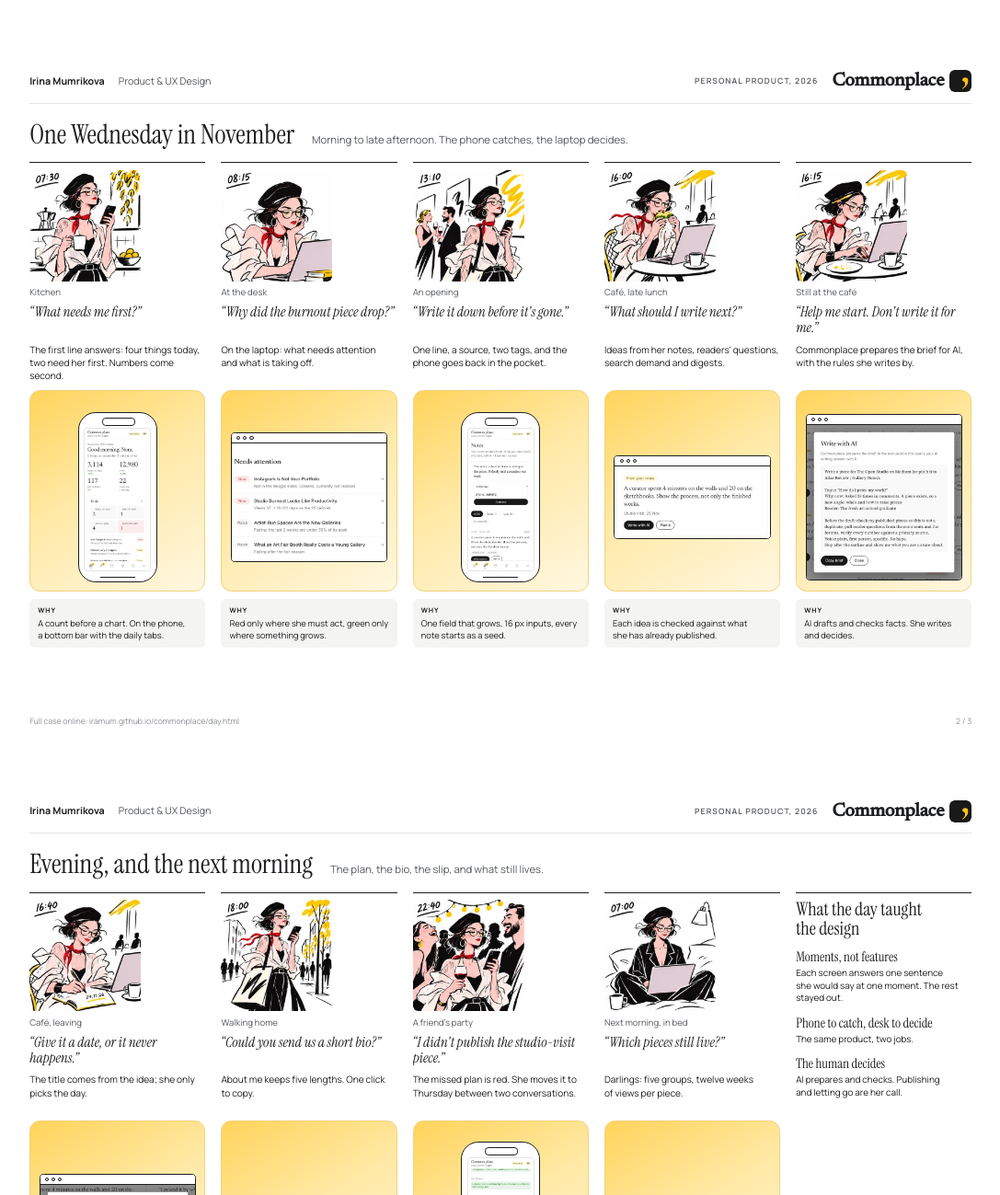
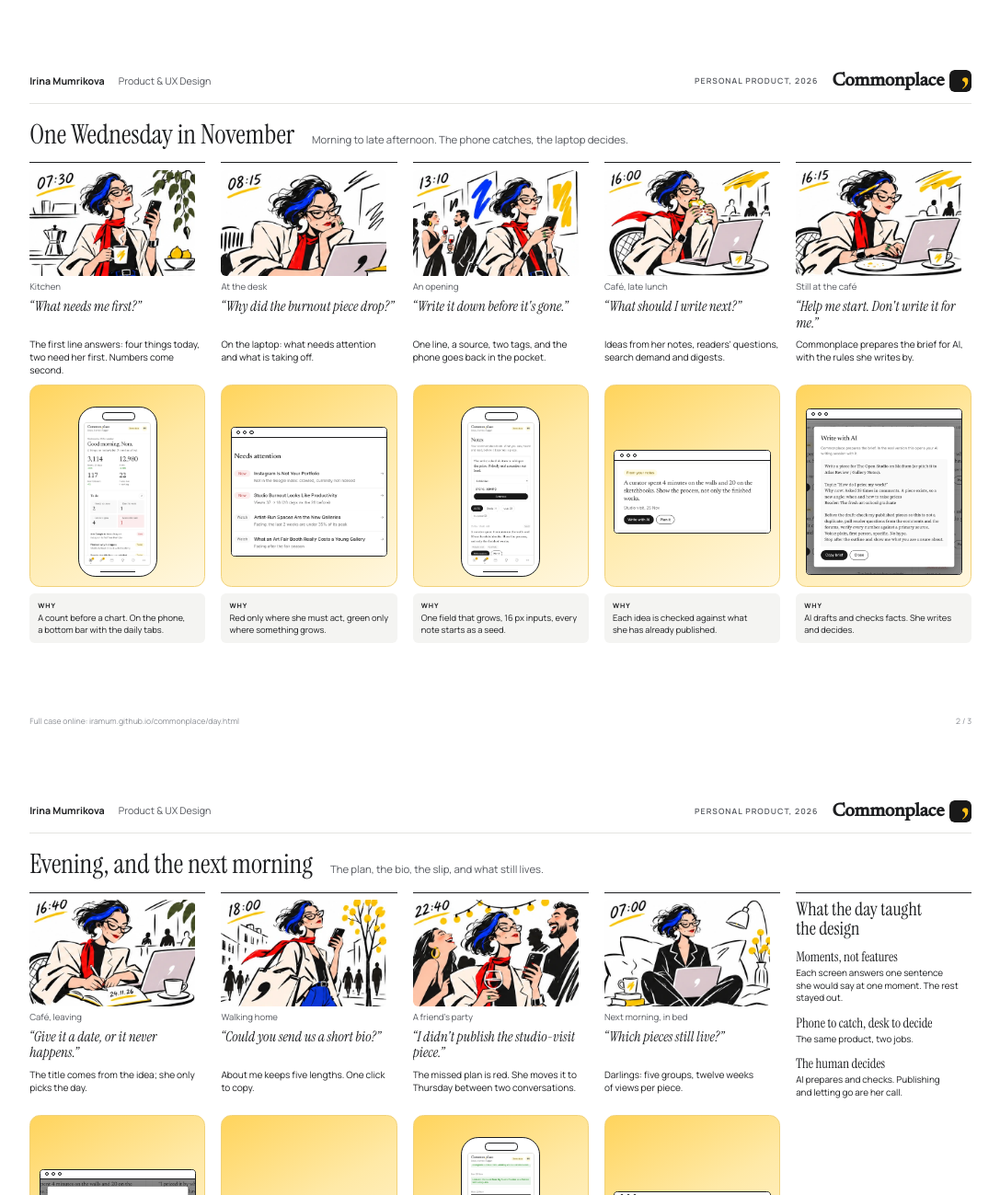
Before and after one commit to iramum/commonplace, a plain HTML site: page pdf/day-pdf.html in a window 1280 px wide. Shown: the part 759-2058 px from the top of the page at 92% size, without its empty margins (17-1104 px from the left). Drawn offline with Linux system fonts and the light colour scheme.

Commit message:
Timeline: third drawing series (nora-gpt-c, landscape) as the default, wider time column; series A and B stay behind ?ill=a and ?ill=b; PDF on series C
Co-Authored-By: Claude Opus 5.5 <noreply@anthropic.com>

```diff
--- a/pdf/day-pdf.html
+++ b/pdf/day-pdf.html
@@ -73,7 +73,7 @@ h1 em{font-style:italic}
 .m .t b{display:none}
 .m .t b{font:400 17pt/1 var(--voice);font-variant-numeric:lining-nums tabular-nums}
 .m .t span{font-size:7.2pt;color:var(--body)}
-.ill{height:32mm;width:32mm;margin:0 0 1.4mm;align-self:flex-start;border-radius:1.5mm}
+.ill{height:30.5mm;width:47.6mm;object-fit:cover;margin:0 0 1.4mm;align-self:flex-start;border-radius:1.5mm}
 /* fixed heights for the quote and the line under it, so every yellow stage starts on the same line */
 .say{font:italic 400 11.5pt/1.15 var(--voice);margin-bottom:1.5mm;height:9.6mm;overflow:hidden}
 .st{font-size:7.6pt;line-height:1.4;margin-bottom:2mm;height:11.6mm;overflow:hidden}
@@ -145,23 +145,23 @@ h1 em{font-style:italic}
   <div class="top"><b>Irina Mumrikova</b>Product &amp; UX Design<span class="sp"></span><span class="kind">Personal product, 2026</span><span class="prod"><b>Commonplace</b><img src="../icon-180.png" alt=""></span></div>
   <div class="dayh"><h2>One Wednesday in November</h2><p>Morning to late afternoon. The phone catches, the laptop decides.</p></div>
   <div class="cols c5">
-    <div class="m"><div class="t"><b>07:30</b><span>Kitchen</span></div><img class="ill" src="../shots/day/nora-gpt/0730.webp" alt="">
+    <div class="m"><div class="t"><b>07:30</b><span>Kitchen</span></div><img class="ill" src="../shots/day/nora-gpt-c/0730.webp" alt="">
       <p class="say">“What needs me first?”</p><p class="st">The first line answers: four things today, two need her first. Numbers come second.</p>
       <div class="stage"><div class="phone"><img src="../shots/day/0730-today.webp" alt=""></div></div>
       <div class="why"><div class="k">Why</div>A count before a chart. On the phone, a bottom bar with the daily tabs.</div></div>
-    <div class="m"><div class="t"><b>08:15</b><span>At the desk</span></div><img class="ill" src="../shots/day/nora-gpt/0815.webp" alt="">
+    <div class="m"><div class="t"><b>08:15</b><span>At the desk</span></div><img class="ill" src="../shots/day/nora-gpt-c/0815.webp" alt="">
       <p class="say">“Why did the burnout piece drop?”</p><p class="st">On the laptop: what needs attention and what is taking off.</p>
       <div class="stage"><div class="win"><div class="bar"><i></i><i></i><i></i></div><img src="../shots/day/crop-0815-attention.webp" alt=""></div></div>
       <div class="why"><div class="k">Why</div>Red only where she must act, green only where something grows.</div></div>
-    <div class="m"><div class="t"><b>13:10</b><span>An opening</span></div><img class="ill" src="../shots/day/nora-gpt/1310.webp" alt="">
+    <div class="m"><div class="t"><b>13:10</b><span>An opening</span></div><img class="ill" src="../shots/day/nora-gpt-c/1310.webp" alt="">
       <p class="say">“Write it down before it's gone.”</p><p class="st">One line, a source, two tags, and the phone goes back in the pocket.</p>
       <div class="stage"><div class="phone"><img src="../shots/day/1310-note.webp" alt=""></div></div>
       <div class="why"><div class="k">Why</div>One field that grows, 16 px inputs, every note starts as a seed.</div></div>
-    <div class="m"><div class="t"><b>16:00</b><span>Café, late lunch</span></div><img class="ill" src="../shots/day/nora-gpt/1600.webp" alt="">
+    <div class="m"><div class="t"><b>16:00</b><span>Café, late lunch</span></div><img class="ill" src="../shots/day/nora-gpt-c/1600.webp" alt="">
       <p class="say">“What should I write next?”</p><p class="st">Ideas from her notes, readers' questions, search demand and digests.</p>
       <div class="stage"><div class="win"><div class="bar"><i></i><i></i><i></i></div><img src="../shots/day/crop-1600-ideas.webp" alt=""></div></div>
       <div class="why"><div class="k">Why</div>Each idea is checked against what she has already published.</div></div>
-    <div class="m"><div class="t"><b>16:15</b><span>Still at the café</span></div><img class="ill" src="../shots/day/nora-gpt/1615.webp" alt="">
+    <div class="m"><div class="t"><b>16:15</b><span>Still at the café</span></div><img class="ill" src="../shots/day/nora-gpt-c/1615.webp" alt="">
       <p class="say">“Help me start. Don't write it for me.”</p><p class="st">Commonplace prepares the brief for AI, with the rules she writes by.</p>
       <div class="stage"><div class="win"><div class="bar"><i></i><i></i><i></i></div><img src="../shots/day/crop-1615-brief.webp" alt=""></div></div>
       <div class="why"><div class="k">Why</div>AI drafts and checks facts. She writes and decides.</div></div>
@@ -174,19 +174,19 @@ h1 em{font-style:italic}
   <div class="top"><b>Irina Mumrikova</b>Product &amp; UX Design<span class="sp"></span><span class="kind">Personal product, 2026</span><span class="prod"><b>Commonplace</b><img src="../icon-180.png" alt=""></span></div>
   <div class="dayh"><h2>Evening, and the next morning</h2><p>The plan, the bio, the slip, and what still lives.</p></div>
   <div class="cols c5">
-    <div class="m"><div class="t"><b>16:40</b><span>Café, leaving</span></div><img class="ill" src="../shots/day/nora-gpt/1640.webp" alt="">
+    <div class="m"><div class="t"><b>16:40</b><span>Café, leaving</span></div><img class="ill" src="../shots/day/nora-gpt-c/1640.webp" alt="">
       <p class="say">“Give it a date, or it never happens.”</p><p class="st">The title comes from the idea; she only picks the day.</p>
       <div class="stage"><div class="win"><div class="bar"><i></i><i></i><i></i></div><img src="../shots/day/crop-1640-plan.webp" alt=""></div></div>
       <div class="why"><div class="k">Why</div>Only plans are typed by hand. Published dates come from the outlets.</div></div>
-    <div class="m"><div class="t"><b>18:00</b><span>Walking home</span></div><img class="ill" src="../shots/day/nora-gpt/1800.webp" alt="">
+    <div class="m"><div class="t"><b>18:00</b><span>Walking home</span></div><img class="ill" src="../shots/day/nora-gpt-c/1800.webp" alt="">
       <p class="say">“Could you send us a short bio?”</p><p class="st">About me keeps five lengths. One click to copy.</p>
       <div class="stage"><div class="win"><div class="bar"><i></i><i></i><i></i></div><img src="../shots/day/crop-1800-bio.webp" alt=""></div></div>
       <div class="why"><div class="k">Why</div>Every editor asks for a different length; it used to live in an old email.</div></div>
-    <div class="m"><div class="t"><b>22:40</b><span>A friend's party</span></div><img class="ill" src="../shots/day/nora-gpt/2240.webp" alt="">
+    <div class="m"><div class="t"><b>22:40</b><span>A friend's party</span></div><img class="ill" src="../shots/day/nora-gpt-c/2240.webp" alt="">
       <p class="say">“I didn't publish the studio-visit piece.”</p><p class="st">The missed plan is red. She moves it to Thursday between two conversations.</p>
       <div class="stage"><div class="phone"><img src="../shots/day/2240-calendar.webp" alt=""></div></div>
       <div class="why"><div class="k">Why</div>A slipped plan turns red on its own. Moving it is one sheet away.</div></div>
-    <div class="m"><div class="t"><b>07:00</b><span>Next morning, in bed</span></div><img class="ill" src="../shots/day/nora-gpt/0700.webp" alt="">
+    <div class="m"><div class="t"><b>07:00</b><span>Next morning, in bed</span></div><img class="ill" src="../shots/day/nora-gpt-c/0700.webp" alt="">
       <p class="say">“Which pieces still live?”</p><p class="st">Darlings: five groups, twelve weeks of views per piece.</p>
       <div class="stage"><div class="win"><div class="bar"><i></i><i></i><i></i></div><img src="../shots/day/crop-0700-darlings.webp" alt=""></div></div>
       <div class="why"><div class="k">Why</div>The data suggests, she decides. Readers' questions return as notes.</div></div>
```
Also changed, not shown: day.html (+15 -15 lines), shots/day/nora-gpt-c/0700.webp (added), shots/day/nora-gpt-c/0730.webp (added), shots/day/nora-gpt-c/0815.webp (added), shots/day/nora-gpt-c/1310.webp (added), shots/day/nora-gpt-c/1600.webp (added), shots/day/nora-gpt-c/1615.webp (added), shots/day/nora-gpt-c/1640.webp (added), shots/day/nora-gpt-c/1800.webp (added), shots/day/nora-gpt-c/2240.webp (added), 2 other files.
